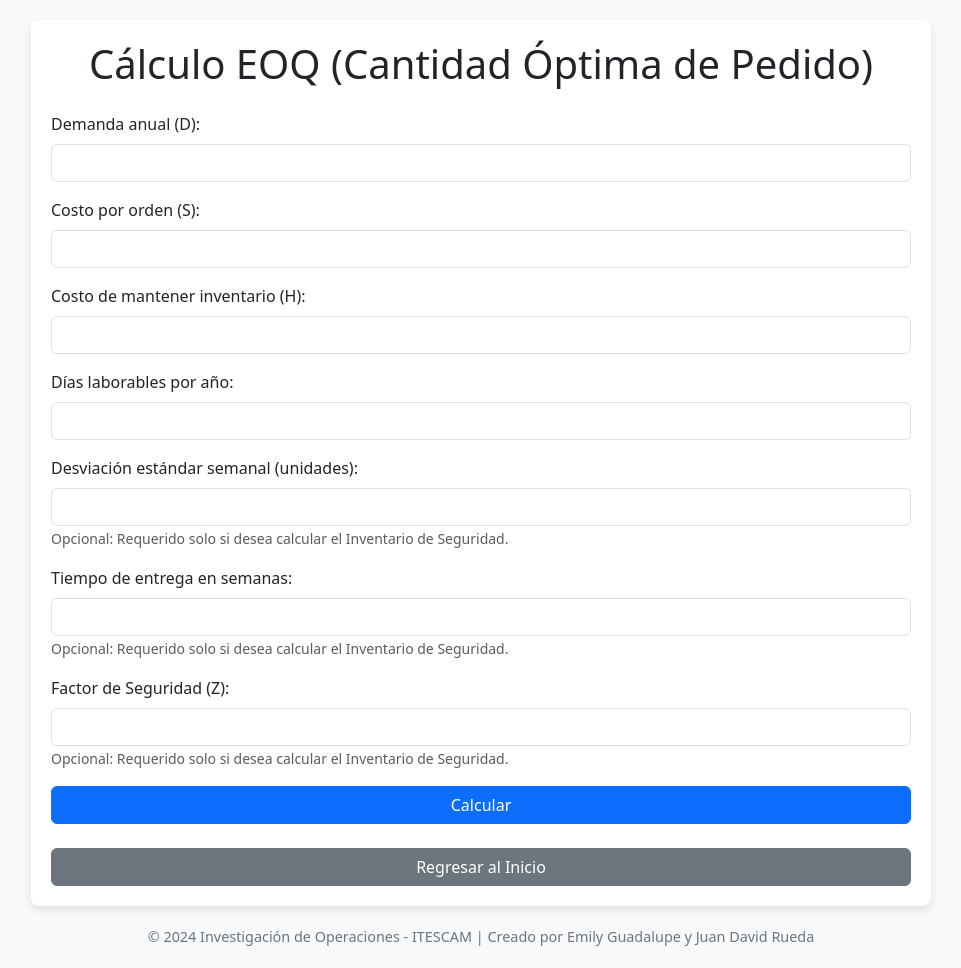
After one commit to jruedaq/ClasificacionABC, a Flask app: page /eoq in a window 1280 px wide. The commit adds this page. Shown: the whole page, without its empty margins (159-1120 px from the left). Run offline with Flask 3, Linux system fonts and the light colour scheme.

Commit message:
Added EOQ function

```diff
--- a/app.py
+++ b/app.py
@@ -5,6 +5,8 @@ import matplotlib
 matplotlib.use('Agg')
 import matplotlib.pyplot as plt
 from Operations import Operations
+from GrafModEOQ import calcular_eoq, calcular_demanda_diaria, calcular_n, calcular_l, calcular_rop, mostrar_grafica, \
+    calcular_inventario_seguridad
 
 app = Flask(__name__)
 app.secret_key = 'secret_key'
@@ -143,6 +145,63 @@ def descargar_ejemplo():
         flash(f"Error al intentar descargar el archivo: {str(e)}", 'danger')
         return redirect(url_for('abc'))
 
+@app.route('/eoq', methods=['GET', 'POST'])
+def eoq():
+    """Cálculo EOQ con variables opcionales para Inventario de Seguridad"""
+    resultados = None
+    mensaje_error = None
+    ruta_grafico = None
+
+    if request.method == 'POST':
+        try:
+            # Leer datos desde el formulario
+            D = float(request.form.get('D'))
+            S = float(request.form.get('S'))
+            H = float(request.form.get('H'))
+            dias_trabajo = int(request.form.get('dias_trabajo'))
+
+            # Leer variables opcionales
+            desviacion_semanal = request.form.get('desviacion_semanal')
+            semanas = request.form.get('semanas')
+            factor_seguridad = request.form.get('factor_seguridad')
+
+            # Calcular valores clave
+            EOQ = calcular_eoq(D, S, H)
+            d = calcular_demanda_diaria(D)
+            L = calcular_l(dias_trabajo, D, EOQ)
+            ROP = calcular_rop(D, dias_trabajo, S, H)
+            N = calcular_n(D, EOQ)
+
+            # Calcular Inventario de Seguridad si las variables opcionales están presentes
+            IS = None
+            if desviacion_semanal and semanas and factor_seguridad:
+                desviacion_semanal = float(desviacion_semanal)
+                semanas = float(semanas)
+                factor_seguridad = float(factor_seguridad)
+                IS = calcular_inventario_seguridad(desviacion_semanal, semanas, factor_seguridad)
+
+            # Resultados formateados
+            resultados = {
+                "EOQ": round(EOQ, 2),
+                "Demanda diaria promedio (d)": round(d, 2),
+                "Número esperado de órdenes (N)": round(N, 2),
+                "Tiempo de entrega o Lead Time (L)": round(L, 2),
+                "Punto de reorden (ROP)": round(ROP, 2),
+            }
+
+            # Agregar Inventario de Seguridad si se calculó
+            if IS is not None:
+                resultados["Inventario de Seguridad (IS)"] = round(IS, 2)
+
+            # Generar gráfico
+            ruta_grafico = os.path.join(STATIC_FOLDER, 'eoq_grafico.png')
+            mostrar_grafica(D, S, H, dias_trabajo, ruta_grafico)
+
+        except Exception as e:
+            mensaje_error = f"Error al calcular EOQ: {str(e)}"
+
+    return render_template('eoq.html', resultados=resultados, mensaje_error=mensaje_error, ruta_grafico='eoq_grafico.png' if ruta_grafico else None)
+
 if __name__ == '__main__':
     port = int(os.environ.get('PORT', 5000))
     app.run(debug=False, host='0.0.0.0', port=port)
--- /dev/null
+++ b/templates/eoq.html
@@ -0,0 +1,99 @@
+<!DOCTYPE html>
+<html lang="en">
+<head>
+  <meta charset="UTF-8">
+  <meta name="viewport" content="width=device-width, initial-scale=1.0">
+  <title>Cálculo EOQ</title>
+  <!-- Bootstrap CSS -->
+  <link href="https://cdn.jsdelivr.net/npm/bootstrap@5.3.0-alpha1/dist/css/bootstrap.min.css" rel="stylesheet">
+  <style>
+    body {
+      background-color: #f8f9fa;
+      padding: 20px;
+    }
+    .container {
+      max-width: 900px;
+      margin: auto;
+      background: #fff;
+      border-radius: 8px;
+      box-shadow: 0 4px 8px rgba(0, 0, 0, 0.1);
+      padding: 20px;
+    }
+    footer {
+      margin-top: 20px;
+      text-align: center;
+      font-size: 0.9em;
+      color: #6c757d;
+    }
+    .img-fluid {
+      margin-top: 20px;
+    }
+  </style>
+</head>
+<body>
+<div class="container">
+  <h1 class="text-center mb-4">Cálculo EOQ (Cantidad Óptima de Pedido)</h1>
+  <form method="post">
+    <div class="mb-3">
+      <label for="D" class="form-label">Demanda anual (D):</label>
+      <input type="number" step="any" min="0" id="D" name="D" class="form-control" required>
+    </div>
+    <div class="mb-3">
+      <label for="S" class="form-label">Costo por orden (S):</label>
+      <input type="number" step="any" min="0" id="S" name="S" class="form-control" required>
+    </div>
+    <div class="mb-3">
+      <label for="H" class="form-label">Costo de mantener inventario (H):</label>
+      <input type="number" step="any" min="0" id="H" name="H" class="form-control" required>
+    </div>
+    <div class="mb-3">
+      <label for="dias_trabajo" class="form-label">Días laborables por año:</label>
+      <input type="number" min="0" id="dias_trabajo" name="dias_trabajo" class="form-control" required>
+    </div>
+    <div class="mb-3">
+      <label for="desviacion_semanal" class="form-label">Desviación estándar semanal (unidades):</label>
+      <input type="number" step="any" min="0" id="desviacion_semanal" name="desviacion_semanal" class="form-control">
+      <small class="form-text text-muted">Opcional: Requerido solo si desea calcular el Inventario de Seguridad.</small>
+    </div>
+    <div class="mb-3">
+      <label for="semanas" class="form-label">Tiempo de entrega en semanas:</label>
+      <input type="number" step="any" min="0" id="semanas" name="semanas" class="form-control">
+      <small class="form-text text-muted">Opcional: Requerido solo si desea calcular el Inventario de Seguridad.</small>
+    </div>
+    <div class="mb-3">
+      <label for="factor_seguridad" class="form-label">Factor de Seguridad (Z):</label>
+      <input type="number" step="any" min="0" id="factor_seguridad" name="factor_seguridad" class="form-control">
+      <small class="form-text text-muted">Opcional: Requerido solo si desea calcular el Inventario de Seguridad.</small>
+    </div>
+
+    <button type="submit" class="btn btn-primary w-100">Calcular</button>
+  </form>
+
+  {% if mensaje_error %}
+  <div class="alert alert-danger mt-4">{{ mensaje_error }}</div>
+  {% endif %}
+
+  {% if resultados %}
+  <h2 class="mt-4">Resultados</h2>
+  <ul class="list-group">
+    {% for key, value in resultados.items() %}
+    <li class="list-group-item d-flex justify-content-between align-items-center">
+      {{ key }}
+      <span class="badge bg-primary rounded-pill">{{ value }}</span>
+    </li>
+    {% endfor %}
+  </ul>
+  {% endif %}
+
+  {% if ruta_grafico %}
+  <h3 class="mt-4">Gráfico de Nivel de Inventario</h3>
+  <img src="{{ url_for('static', filename=ruta_grafico) }}" alt="Gráfico de EOQ" class="img-fluid rounded">
+  {% endif %}
+
+  <a href="/" class="btn btn-secondary mt-4 w-100">Regresar al Inicio</a>
+</div>
+<footer>
+  &copy; 2024 Investigación de Operaciones - ITESCAM | Creado por Emily Guadalupe y Juan David Rueda
+</footer>
+</body>
+</html>
```
Also changed, not shown: GrafModEOQ.py (added, +77 -0 lines), templates/colas.html (+21 -32 lines), templates/index.html (+10 -35 lines).
